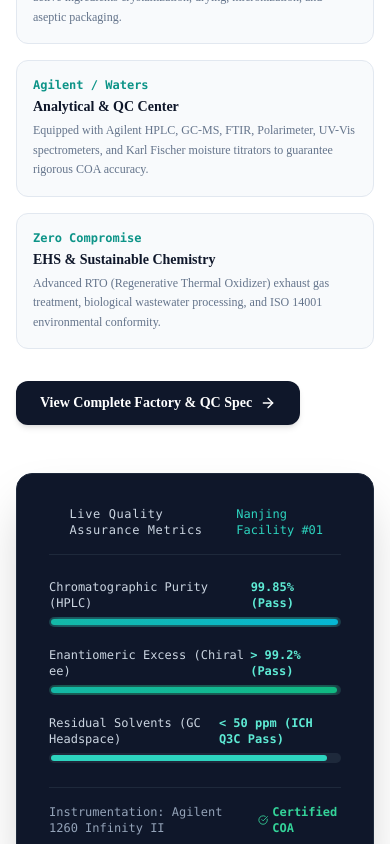
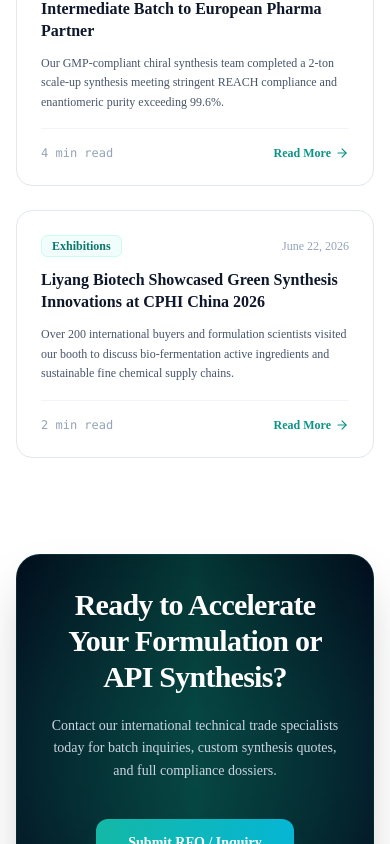
Before and after one commit to wulioo/Sunrise-web, a Next.js app: page / in a window 390 px wide. Shown: the part 5880-6724 px from the top of the page. Built offline with nearby package versions, Linux system fonts and the light colour scheme.

Commit message:
update: hide Nanjing production base and live QC telemetry section from homepage

```diff
--- a/src/app/page.tsx
+++ b/src/app/page.tsx
@@ -379,113 +379,6 @@
         </div>
       </section>
 
-      {/* Modern Factory & Testing Capabilities with Animated Progress */}
-      <section className="max-w-7xl mx-auto px-4 sm:px-6 lg:px-8">
-        <div className="grid grid-cols-1 lg:grid-cols-12 gap-12 items-center">
-          <div className="lg:col-span-6 space-y-6">
-            <span className="text-xs font-bold uppercase tracking-widest text-brand-600 bg-brand-50 px-3 py-1 rounded-full border border-brand-200">
-              Manufacturing & QC Rigor
-            </span>
-            <h2 className="text-3xl sm:text-4xl font-extrabold text-slate-900 tracking-tight">
-              State-of-the-Art Nanjing Production Base
-            </h2>
-            <p className="text-slate-600 text-base leading-relaxed">
-              Equipped with computerized DCS reactor monitoring, Class 100,000 sterile cleanrooms, and world-standard chromatography instrumentation to maintain unrivaled purity from pilot batches to metric ton quantities.
-            </p>
-
-            <div className="grid grid-cols-1 sm:grid-cols-2 gap-4 pt-2">
-              {FACTORY_FEATURES.map((item) => (
-                <div key={item.title} className="p-4 rounded-xl bg-slate-50 border border-slate-200 hover:border-brand-400 hover:bg-white transition-all">
-                  <div className="text-xs font-mono font-bold text-brand-600">{item.metric}</div>
-                  <h4 className="text-sm font-bold text-slate-900 mt-1">{item.title}</h4>
-                  <p className="text-xs text-slate-500 mt-1 leading-relaxed">{item.desc}</p>
-                </div>
-              ))}
-            </div>
-
-            <div className="pt-2">
-              <Link
-                href="/factory/"
-                className="inline-flex items-center gap-2 px-6 py-3 rounded-xl text-sm font-semibold bg-slate-900 text-white hover:bg-slate-800 transition-colors shadow-md group"
-              >
-                <span>View Complete Factory & QC Spec</span>
-                <ArrowRight className="w-4 h-4 group-hover:translate-x-1 transition-transform" />
-              </Link>
-            </div>
-          </div>
-
-          {/* Right Live Quality Control Instrument Telemetry */}
-          <div className="lg:col-span-6">
-            <div className="relative rounded-2xl overflow-hidden bg-slate-900 border border-slate-800 p-8 text-white space-y-6 shadow-2xl">
-              <div className="flex items-center justify-between border-b border-slate-800 pb-4">
-                <div className="flex items-center gap-3">
-                  <div className="w-3 h-3 rounded-full bg-emerald-400 animate-ping" />
-                  <span className="text-xs font-mono tracking-wider text-slate-300">Live Quality Assurance Metrics</span>
-                </div>
-                <span className="text-xs font-mono text-brand-400">Nanjing Facility #01</span>
-              </div>
-
-              <div className="space-y-5">
-                <div>
-                  <div className="flex justify-between text-xs font-mono mb-1.5 text-slate-300">
-                    <span>Chromatographic Purity (HPLC)</span>
-                    <span className="text-brand-300 font-bold">99.85% (Pass)</span>
-                  </div>
-                  <div className="w-full h-2.5 bg-slate-800 rounded-full overflow-hidden p-0.5">
-                    <motion.div
-                      initial={{ width: 0 }}
-                      whileInView={{ width: '99.8%' }}
-                      viewport={{ once: true }}
-                      transition={{ duration: 1.2, ease: 'easeOut' }}
-                      className="h-full bg-gradient-to-r from-brand-500 to-accent-cyan rounded-full shadow-[0_0_10px_#14b8a6]"
-                    />
-                  </div>
-                </div>
-
-                <div>
-                  <div className="flex justify-between text-xs font-mono mb-1.5 text-slate-300">
-                    <span>Enantiomeric Excess (Chiral ee)</span>
-                    <span className="text-brand-300 font-bold">&gt; 99.2% (Pass)</span>
-                  </div>
-                  <div className="w-full h-2.5 bg-slate-800 rounded-full overflow-hidden p-0.5">
-                    <motion.div
-                      initial={{ width: 0 }}
-                      whileInView={{ width: '99.2%' }}
-                      viewport={{ once: true }}
-                      transition={{ duration: 1.2, delay: 0.2, ease: 'easeOut' }}
-                      className="h-full bg-gradient-to-r from-brand-500 to-accent-emerald rounded-full shadow-[0_0_10px_#10b981]"
-                    />
-                  </div>
-                </div>
-
-                <div>
-                  <div className="flex justify-between text-xs font-mono mb-1.5 text-slate-300">
-                    <span>Residual Solvents (GC Headspace)</span>
-                    <span className="text-brand-300 font-bold">&lt; 50 ppm (ICH Q3C Pass)</span>
-                  </div>
-                  <div className="w-full h-2.5 bg-slate-800 rounded-full overflow-hidden p-0.5">
-                    <motion.div
-                      initial={{ width: 0 }}
-                      whileInView={{ width: '96%' }}
-                      viewport={{ once: true }}
-                      transition={{ duration: 1.2, delay: 0.4, ease: 'easeOut' }}
-                      className="h-full bg-brand-400 rounded-full"
-                    />
-                  </div>
-                </div>
-              </div>
-
-              <div className="pt-4 border-t border-slate-800 flex items-center justify-between text-xs text-slate-400 font-mono">
-                <span>Instrumentation: Agilent 1260 Infinity II</span>
-                <span className="text-emerald-400 flex items-center gap-1 font-semibold">
-                  <CheckCircle className="w-3.5 h-3.5" /> Certified COA
-                </span>
-              </div>
-            </div>
-          </div>
-        </div>
-      </section>
-
       {/* Latest Corporate News & Exhibitions */}
       <section className="max-w-7xl mx-auto px-4 sm:px-6 lg:px-8">
         <div className="flex flex-col md:flex-row justify-between items-start md:items-end gap-4 mb-12">
```
